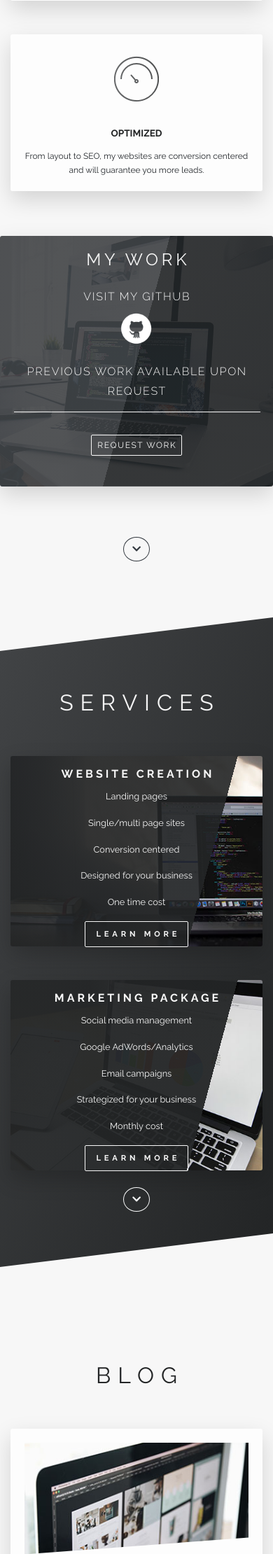
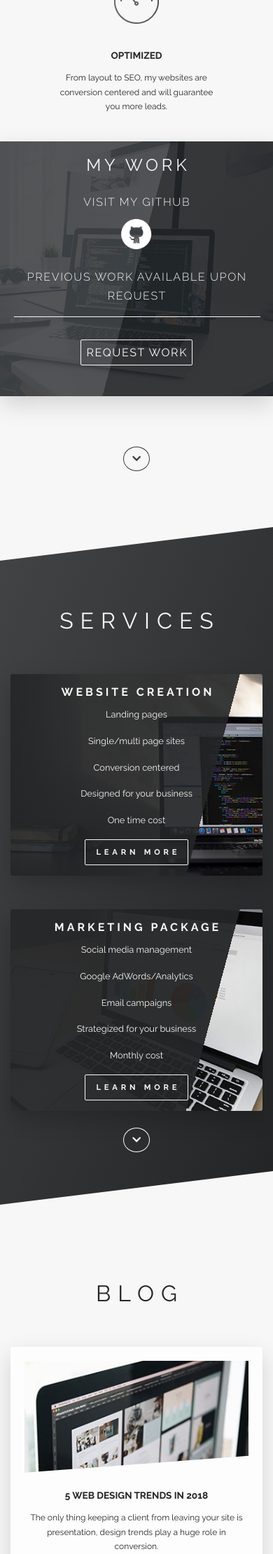
Before and after one commit to thedankoe/personalSite, a Node server app: page / in a window 390 px wide. Shown: the part 1547-3767 px from the top of the page at 70% size. Run offline with Node 20, Linux system fonts and the light colour scheme; some libraries are stand-ins or nearby versions.

Commit message:
more responsive work

```diff
--- a/app.js
+++ b/app.js
@@ -82,10 +82,10 @@ app.get('/blog/5-web-design-trends-in-2018', (req, res) => {
   res.render('5-web-design-trends-in-2018');
 });
 
-app.listen(process.env.PORT, process.env.IP, function(){
-   console.log("Server has started");
+// app.listen(process.env.PORT, process.env.IP, function(){
+//    console.log("Server has started");
+// });
+
+app.listen(port, () => {
+  console.log('Server started on http://localhost:' + port);
 });
-
-// app.listen(port, () => {
-//   console.log('Server started on http://localhost:' + port);
-// });
--- a/public/css/style.css
+++ b/public/css/style.css
@@ -138,6 +138,7 @@ body {
   font-size: 4rem;
   text-transform: uppercase;
   letter-spacing: 1.25rem;
+  padding-top: 6.5rem;
   margin-right: -1.25rem;
   color: #232526;
   margin-bottom: 4rem; }
@@ -154,6 +155,7 @@ body {
   font-size: 4rem;
   text-transform: uppercase;
   letter-spacing: 1.25rem;
+  padding-top: 6.5rem;
   margin-right: -1.25rem;
   color: #f7f7f7;
   margin-bottom: 4rem; }
@@ -173,18 +175,23 @@ body {
   margin-right: -.5rem; }
 
 .about-box {
-  background-color: rgba(255, 255, 255, 0.8);
   font-size: 1.5rem;
   padding: 2.5rem;
   text-align: center;
   border-radius: 3px;
-  box-shadow: 0 1.5rem 4rem rgba(0, 0, 0, 0.15);
   transition: transform .3s; }
+  @media (max-width: 48em) {
+    .about-box {
+      width: 75%;
+      margin: 0 auto; } }
   .about-box__height {
     height: 25rem; }
     @media (max-width: 48em) {
       .about-box__height {
         height: 23rem; } }
+    @media (max-width: 28.125em) {
+      .about-box__height {
+        height: 25rem; } }
   .about-box__icon {
     font-size: 6rem;
     margin-bottom: .5rem;
@@ -200,9 +207,12 @@ body {
     padding-top: 1.3rem; }
   .about-box__work {
     margin: 5rem auto;
+    padding: 2.5rem;
+    text-align: center;
     background-image: linear-gradient(105deg, rgba(65, 67, 69, 0.9) 50%, rgba(35, 37, 38, 0.9) 50%, rgba(35, 37, 38, 0.9) 100%), url(../images/about-web-design.jpg);
     background-size: cover;
-    background-position: center; }
+    background-position: center;
+    box-shadow: 0 1.5rem 4rem rgba(0, 0, 0, 0.15); }
     .about-box__work-text {
       color: #f7f7f7;
       font-size: 2rem;
@@ -218,6 +228,7 @@ body {
             margin-top: 3rem; } }
     .about-box__work-button {
       display: block;
+      font-size: 2rem;
       margin: 3rem auto;
       text-transform: uppercase;
       color: #f7f7f7;
@@ -254,17 +265,20 @@ body {
   box-shadow: 0 1.5rem 4rem rgba(0, 0, 0, 0.15);
   transition: all .3s; }
   .blog-box__height {
-    height: 36rem;
+    height: 34rem;
     transition: all .3s; }
     @media (max-width: 75em) {
       .blog-box__height {
-        height: 45rem; } }
+        height: 43rem; } }
     @media (max-width: 62em) {
       .blog-box__height {
-        height: 50rem; } }
+        height: 48rem; } }
+    @media (max-width: 56.25em) {
+      .blog-box__height {
+        height: 45rem; } }
     @media (max-width: 48em) {
       .blog-box__height {
-        height: 40rem; } }
+        height: 39rem; } }
   .blog-box__image {
     background-size: cover;
     height: 20rem;
@@ -329,16 +343,19 @@ body {
       .blog-box:hover .blog-box__read {
         transform: translateY(1rem); } }
   .blog-box:hover .blog-box__height {
-    height: 40rem; }
+    height: 38rem; }
     @media (max-width: 75em) {
       .blog-box:hover .blog-box__height {
-        height: 45rem; } }
+        height: 43rem; } }
     @media (max-width: 62em) {
       .blog-box:hover .blog-box__height {
-        height: 50rem; } }
+        height: 48rem; } }
+    @media (max-width: 56.25em) {
+      .blog-box:hover .blog-box__height {
+        height: 45rem; } }
     @media (max-width: 48em) {
       .blog-box:hover .blog-box__height {
-        height: 40rem; } }
+        height: 39rem; } }
 
 .form__group:not(:last-child) {
   margin-bottom: 1rem; }
@@ -496,6 +513,9 @@ body {
     @media (max-width: 75em) {
       .services-box__height {
         height: 30rem; } }
+    @media (max-width: 28.125em) {
+      .services-box__height {
+        height: 32rem; } }
   .services-box ul {
     list-style: none;
     width: 80%;
@@ -546,6 +566,9 @@ body {
     @media (max-width: 75em) {
       .services-box:hover .services-box__height {
         height: 30rem; } }
+    @media (max-width: 28.125em) {
+      .services-box:hover .services-box__height {
+        height: 32rem; } }
   .services-box:hover a {
     opacity: 1;
     visibility: visible; }
@@ -720,7 +743,6 @@ body {
       background-image: linear-gradient(105deg, rgba(65, 67, 69, 0.9) 0%, rgba(35, 37, 38, 0.9) 70%, transparent 70%), url(../images/hero-image.jpg); } }
   @media (max-width: 37.5em) {
     .section-header {
-      height: 90vh;
       background-image: linear-gradient(to right bottom, rgba(65, 67, 69, 0.9), rgba(35, 37, 38, 0.9)), url(../images/hero-image.jpg); } }
   .section-header__name {
     position: absolute;
@@ -741,7 +763,7 @@ body {
 
 .section-about {
   background-color: #f7f7f7;
-  padding-top: 10rem;
+  padding-top: 0rem;
   padding-bottom: 20rem;
   margin-bottom: -10rem; }
   @media (max-width: 56.25em) {
@@ -751,10 +773,10 @@ body {
     padding: 10rem 0; }
     @media (max-width: 48em) {
       .section-about .about__bs {
-        margin: 3rem 0; } }
+        margin: -2rem 0; } }
 
 .section-services {
-  padding: 10rem 0;
+  padding: 5rem 0 10rem 0;
   height: 68rem;
   margin-bottom: -10rem;
   background-image: linear-gradient(to right bottom, #414345, #232526);
@@ -762,6 +784,9 @@ body {
   @media (max-width: 48em) {
     .section-services {
       height: 110rem; } }
+  @media (max-width: 28.125em) {
+    .section-services {
+      height: 115rem; } }
   @media (max-width: 48em) {
     .section-services .services__bs {
       margin: 3rem 0; } }
@@ -769,7 +794,7 @@ body {
     transform: skewY(7deg); }
 
 .section-blog {
-  padding-top: 30rem;
+  padding-top: 20rem;
   padding-bottom: 10rem;
   background-color: #f7f7f7; }
   @media (max-width: 48em) {
@@ -777,7 +802,7 @@ body {
       margin: 3rem 0; } }
 
 .section-contact {
-  padding: 15rem 0;
+  padding: 10rem 0 15rem 0;
   background-color: #f7f7f7; }
   .section-contact .contact {
     background-image: linear-gradient(105deg, rgba(65, 67, 69, 0.9) 0%, rgba(35, 37, 38, 0.9) 60%, transparent 60%), url(../images/contact-web-design.jpg);
--- a/sass/base/_typography.scss
+++ b/sass/base/_typography.scss
@@ -94,6 +94,7 @@ body {
 	font-size: 4rem;
 	text-transform: uppercase;
 	letter-spacing: 1.25rem;
+	padding-top: 6.5rem;
 	margin-right: -1.25rem;
 	color: $color-primary-dark;
 	margin-bottom: 4rem;
@@ -113,6 +114,7 @@ body {
 	font-size: 4rem;
 	text-transform: uppercase;
 	letter-spacing: 1.25rem;
+	padding-top: 6.5rem;
 	margin-right: -1.25rem;
 	color: $color-grey-light-1;
 	margin-bottom: 4rem;
--- a/sass/components/_about-box.scss
+++ b/sass/components/_about-box.scss
@@ -1,17 +1,24 @@
 .about-box {
-    background-color: rgba($color-white, .8);
     font-size: 1.5rem;
     padding: 2.5rem;
     text-align: center;
     border-radius: 3px;
-    box-shadow: 0 1.5rem 4rem rgba($color-black, .15);
     transition: transform .3s;
+
+    @include respond(bs-md) {
+        width: 75%;
+        margin: 0 auto;
+    }
 
     &__height {
         height: 25rem;
 
         @include respond(bs-md) {
             height: 23rem;
+        }
+
+        @include respond(smallest) {
+            height: 25rem;
         }
     }
 
@@ -37,6 +44,8 @@
 
     &__work {
         margin: 5rem auto;
+        padding: 2.5rem;
+        text-align: center;
         background-image: linear-gradient(105deg,
                           rgba($color-primary-light, .9) 50%,
                           rgba($color-primary-dark, .9) 50%,
@@ -44,6 +53,7 @@
                           url(../images/about-web-design.jpg);
         background-size: cover;
         background-position: center;
+        box-shadow: 0 1.5rem 4rem rgba($color-black, .15);
 
         &-text {
             color: $color-grey-light-1;
@@ -65,6 +75,7 @@
 
         &-button {
             display: block;
+            font-size: 2rem;
             margin: 3rem auto;
             text-transform: uppercase;
             color: $color-grey-light-1;
--- a/sass/components/_blog-box.scss
+++ b/sass/components/_blog-box.scss
@@ -8,19 +8,23 @@
     transition: all .3s;
 
     &__height {
-        height: 36rem;
+        height: 34rem;
         transition: all .3s;
 
         @include respond(tab-land) {
+            height: 43rem;
+        }
+
+        @include respond(bs-nav) {
+            height: 48rem;
+        }
+
+        @include respond(tab-port) {
             height: 45rem;
         }
 
-        @include respond(bs-nav) {
-            height: 50rem;
-        }
-
         @include respond(bs-md) {
-            height: 40rem;
+            height: 39rem;
         }
     }
 
@@ -112,18 +116,22 @@
     }
 
     &:hover &__height {
-        height: 40rem;
+        height: 38rem;
 
         @include respond(tab-land) {
+            height: 43rem;
+        }
+
+        @include respond(bs-nav) {
+            height: 48rem;
+        }
+
+        @include respond(tab-port) {
             height: 45rem;
         }
 
-        @include respond(bs-nav) {
-            height: 50rem;
-        }
-
         @include respond(bs-md) {
-            height: 40rem;
+            height: 39rem;
         }
     }
 }
--- a/sass/components/_services-box.scss
+++ b/sass/components/_services-box.scss
@@ -34,6 +34,10 @@
 
         @include respond(tab-land) {
             height: 30rem;
+        }
+
+        @include respond(smallest) {
+            height: 32rem;
         }
     }
 
@@ -102,6 +106,10 @@
         @include respond(tab-land) {
             height: 30rem;
         }
+
+        @include respond(smallest) {
+            height: 32rem;
+        }
     }
 
     &:hover a {
--- a/sass/pages/_home.scss
+++ b/sass/pages/_home.scss
@@ -19,7 +19,6 @@
 	}
 
 	@include respond(phone) {
-		height: 90vh;
 		background-image: linear-gradient(to right bottom,
                                     rgba($color-primary-light, .9),
                                     rgba($color-primary-dark, .9)),
@@ -52,7 +51,7 @@
 
 .section-about {
 	background-color: $color-grey-light-1;
-	padding-top: 10rem;
+	padding-top: 0rem;
 	padding-bottom: 20rem;
 	margin-bottom: -10rem;
 
@@ -65,14 +64,14 @@
 
 		&__bs {
 			@include respond(bs-md) {
-				margin: 3rem 0;
+				margin: -2rem 0;
 			}
 		}
 	}
 }
 
 .section-services {
-	padding: 10rem 0;
+	padding: 5rem 0 10rem 0;
 	height: 68rem;
 	margin-bottom: -10rem;
 	background-image: linear-gradient(to right bottom, $color-primary-light, $color-primary-dark);
@@ -80,6 +79,10 @@
 
 	@include respond(bs-md) {
 		height: 110rem;
+	}
+
+	@include respond(smallest) {
+		height: 115rem;
 	}
 
 	.services {
@@ -97,7 +100,7 @@
 }
 
 .section-blog {
-	padding-top: 30rem;
+	padding-top: 20rem;
 	padding-bottom: 10rem;
 	background-color: $color-grey-light-1;
 
@@ -112,7 +115,7 @@
 }
 
 .section-contact {
-	padding: 15rem 0;
+	padding: 10rem 0 15rem 0;
 	background-color: $color-grey-light-1;
 
 	.contact {
--- a/views/index.ejs
+++ b/views/index.ejs
@@ -14,9 +14,9 @@
 
 <!-- ABOUT -->
 
-<section id="about" class="section-about">
+<section class="section-about">
 	<div class="about">
-		<h2 class="heading-secondary">I create websites</h2>
+		<h2 id="about" class="heading-secondary">I create websites</h2>
 		<div class="container">
 			<div class="row">
 				<div class="col-md-4 about__bs">
@@ -54,7 +54,7 @@
 				</div>
 			</div>
 			<div class="row">
-				<div class="about-box about-box__work">
+				<div class="about-box__work">
 					<div class="about-box__work--height">
 						<h3 class="about-box__heading">My work</h3>
 						<div class="row">
@@ -125,8 +125,8 @@
 
 <!-- BLOG -->
 <section class="section-blog">
-	<div id="blog" class="blog">
-		<h2 class="heading-secondary">Blog</h2>
+	<div class="blog">
+		<h2 id="blog" class="heading-secondary">Blog</h2>
 		<div class="container">
 			<div class="row">
 				<div class="col-md-4 blog__bs">
@@ -135,7 +135,7 @@
 							<div class="blog-box__image blog-box__image--1">&nbsp;</div>
 							<h3 class="heading-tertiary">5 web design trends in 2018</h3>
 							<p class="blog-box__text">
-								The only thing keeping a client from immediately leaving your site is presentation, design trends play a huge role in conversion.
+								The only thing keeping a client from leaving your site is presentation, design trends play a huge role in conversion.
 							</p>
 							<a class="blog-box__read" href="/blog/5-web-design-trends-in-2018">Read more</a>
 						</div>
@@ -159,7 +159,7 @@
 							<div class="blog-box__image blog-box__image--3">&nbsp;</div>
 							<h3 class="heading-tertiary">Learn HTML in 10 Minutes</h3>
 							<p class="blog-box__text">
-								The basics of HTML are easy to grasp. Once you understand the basics, you can do literally everything if you have the creativity.
+								The basics of HTML are easy to grasp. Once you understand the basics, you can do anything if you have the creativity.
 							</p>
 							<a class="blog-box__read" href="#">Read more</a>
 						</div>
```
